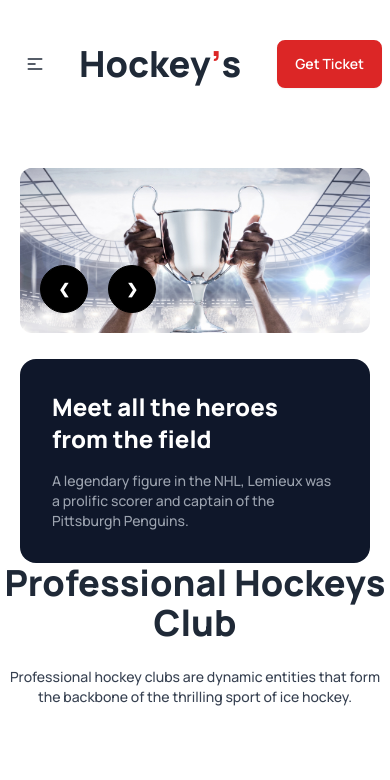
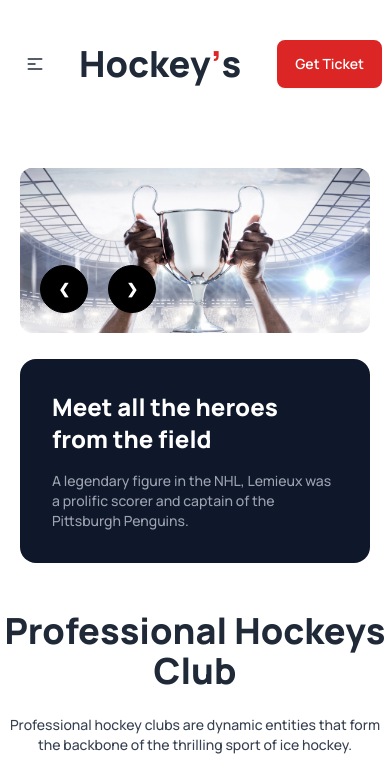
Before and after one commit to codersabbir1/Hockey-Play-Ground, a plain HTML site: page index.html in a window 390 px wide. Shown: the top 780 px of the page. Drawn offline with nearby package versions, Linux system fonts and the light colour scheme.

Commit message:
upgrate padding-bottom of hero-section

```diff
--- a/index.html
+++ b/index.html
@@ -107,7 +107,7 @@
     <!-- Main-Content  -->
     <main>
       <!-- Hero-Content  -->
-      <section class="pt-10 pb-40 lg:pb-16">
+      <section class="pt-10 pb-52 lg:pb-16">
         <div class="container mx-auto relative px-5">
           <div class="carousel w-full rounded-xl">
             <div id="slide1" class="carousel-item relative w-full">
```
